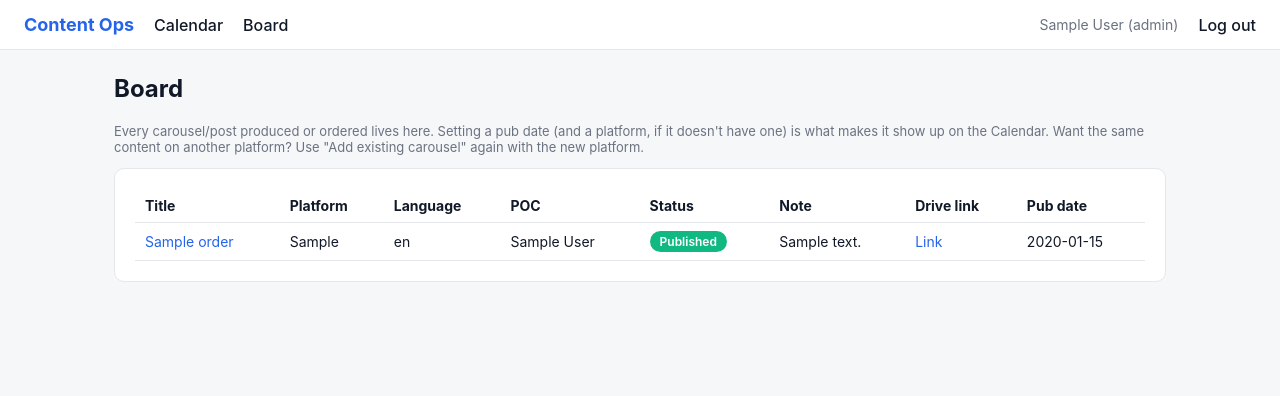
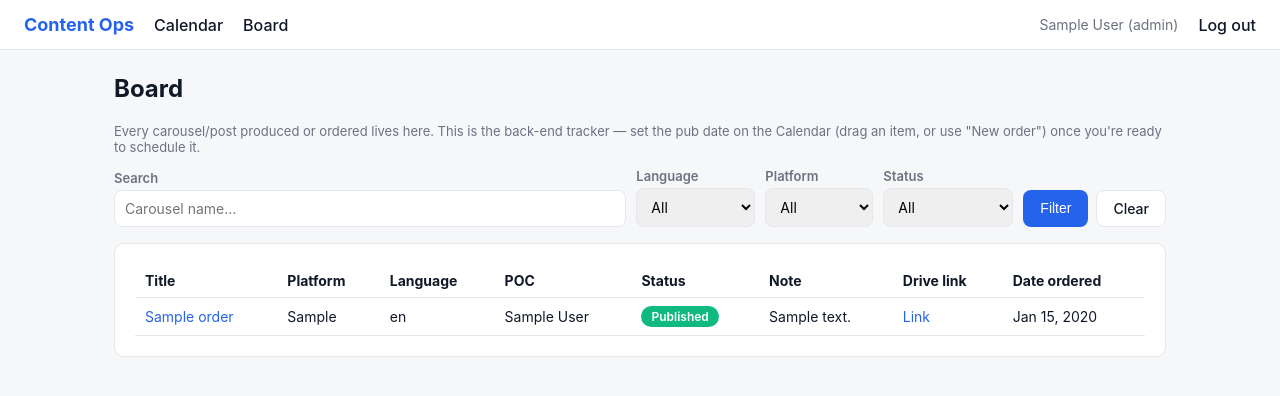
Before and after one commit to khoitran-tdd711/content-ops, a Flask app: page /board in a window 1280 px wide. Shown: the top 396 px of the page. Run offline with Flask 3, Linux system fonts and the light colour scheme; the visitor is signed in with stand-in values (Sample User, id 1); tables that the repository leaves empty hold one stand-in row (values such as "Sample post"); some libraries are stand-ins or nearby versions.

Commit message:
Update board.html

```diff
--- a/templates/board.html
+++ b/templates/board.html
@@ -3,10 +3,42 @@
 {% block content %}
 <h2 style="margin-top:0">Board</h2>
 <p class="muted">
-  Every carousel/post produced or ordered lives here. Setting a pub date (and a platform,
-  if it doesn't have one) is what makes it show up on the Calendar. Want the same content
-  on another platform? Use "Add existing carousel" again with the new platform.
+  Every carousel/post produced or ordered lives here. This is the back-end tracker — set the
+  pub date on the Calendar (drag an item, or use "New order") once you're ready to schedule it.
 </p>
+
+<form method="get" style="display:flex;gap:10px;flex-wrap:wrap;align-items:end;margin-bottom:16px">
+  <div style="flex:1;min-width:220px">
+    <label style="margin:0 0 4px">Search</label>
+    <input type="text" name="q" value="{{ filters.q }}" placeholder="Carousel name…" style="margin:0">
+  </div>
+  <div>
+    <label style="margin:0 0 4px">Language</label>
+    <select name="language" style="margin:0">
+      <option value="">All</option>
+      {% for l in languages %}<option value="{{ l }}" {{ 'selected' if filters.language == l }}>{{ l }}</option>{% endfor %}
+    </select>
+  </div>
+  <div>
+    <label style="margin:0 0 4px">Platform</label>
+    <select name="platform" style="margin:0">
+      <option value="">All</option>
+      {% for p in platforms %}<option value="{{ p }}" {{ 'selected' if filters.platform == p }}>{{ p|title }}</option>{% endfor %}
+    </select>
+  </div>
+  <div>
+    <label style="margin:0 0 4px">Status</label>
+    <select name="status" style="margin:0">
+      <option value="">All</option>
+      {% for s in board_statuses %}<option value="{{ s }}" {{ 'selected' if filters.status == s }}>{{ STATUS_LABELS[s] }}</option>{% endfor %}
+    </select>
+  </div>
+  <div style="display:flex;gap:8px">
+    <button class="btn" type="submit">Filter</button>
+    <a class="btn secondary" href="{{ url_for('board_view') }}">Clear</a>
+  </div>
+</form>
+
 <div class="card" style="overflow-x:auto">
 <table>
   <thead>
@@ -18,7 +50,7 @@
       <th>Status</th>
       <th>Note</th>
       <th>Drive link</th>
-      <th>Pub date</th>
+      <th>Date ordered</th>
     </tr>
   </thead>
   <tbody>
@@ -28,29 +60,38 @@
       <td>{{ o.platform|title if o.platform else '—' }}</td>
       <td>{{ o.language or '—' }}</td>
       <td>{{ o.producer.name if o.producer else '—' }}</td>
-      <td><span class="badge" style="background:{{ o.status_color }}">{{ o.status_label }}</span></td>
+      <td>
+        <span class="badge" style="background:{{ o.status_color }}">{{ o.status_label }}</span>
+        {% if current_user.is_boss %}
+        <form method="post" action="{{ url_for('order_set_status', order_id=o.id) }}" style="margin-top:4px">
+          <select name="status" onchange="this.form.submit()" style="width:150px;padding:3px 6px;font-size:12px;margin:0">
+            {% if o.status not in board_statuses %}
+              <option value="{{ o.status }}" selected>{{ o.status_label }} (current)</option>
+            {% endif %}
+            {% for s in board_statuses %}
+              <option value="{{ s }}" {{ 'selected' if o.status == s }}>{{ STATUS_LABELS[s] }}</option>
+            {% endfor %}
+          </select>
+        </form>
+        {% endif %}
+      </td>
       <td>{{ o.feedback_note or '' }}</td>
       <td>
-        {% if o.drive_link_list %}<a href="{{ o.drive_link_list[0] }}" target="_blank">Link</a>{% else %}—{% endif %}
-      </td>
-      <td>
         {% if current_user.is_boss %}
-        <form method="post" action="{{ url_for('order_set_date', order_id=o.id) }}"
+        <form method="post" action="{{ url_for('order_set_drive_link', order_id=o.id) }}"
               style="display:flex;gap:4px;align-items:center;margin:0">
-          <input type="date" name="due_date" value="{{ o.due_date.isoformat() if o.due_date else '' }}"
-                 style="width:130px;padding:4px 6px;margin:0">
-          {% if not o.platform %}
-          <select name="platform" style="width:100px;padding:4px 6px;margin:0">
-            <option value="">platform…</option>
-            {% for p in platforms %}<option value="{{ p }}">{{ p|title }}</option>{% endfor %}
-          </select>
-          {% endif %}
+          <input type="text" name="drive_links" value="{{ o.drive_links or '' }}" placeholder="Drive link"
+                 style="width:150px;padding:4px 6px;margin:0">
           <button class="btn" type="submit" style="padding:4px 10px">Save</button>
         </form>
+        {% if o.drive_link_list %}
+          <div style="margin-top:4px"><a href="{{ o.drive_link_list[0] }}" target="_blank">Open</a></div>
+        {% endif %}
         {% else %}
-          {{ o.due_date if o.due_date else '—' }}
+          {% if o.drive_link_list %}<a href="{{ o.drive_link_list[0] }}" target="_blank">Link</a>{% else %}—{% endif %}
         {% endif %}
       </td>
+      <td>{{ o.date_ordered.strftime('%b %d, %Y') if o.date_ordered else '—' }}</td>
     </tr>
     {% endfor %}
   </tbody>
```
